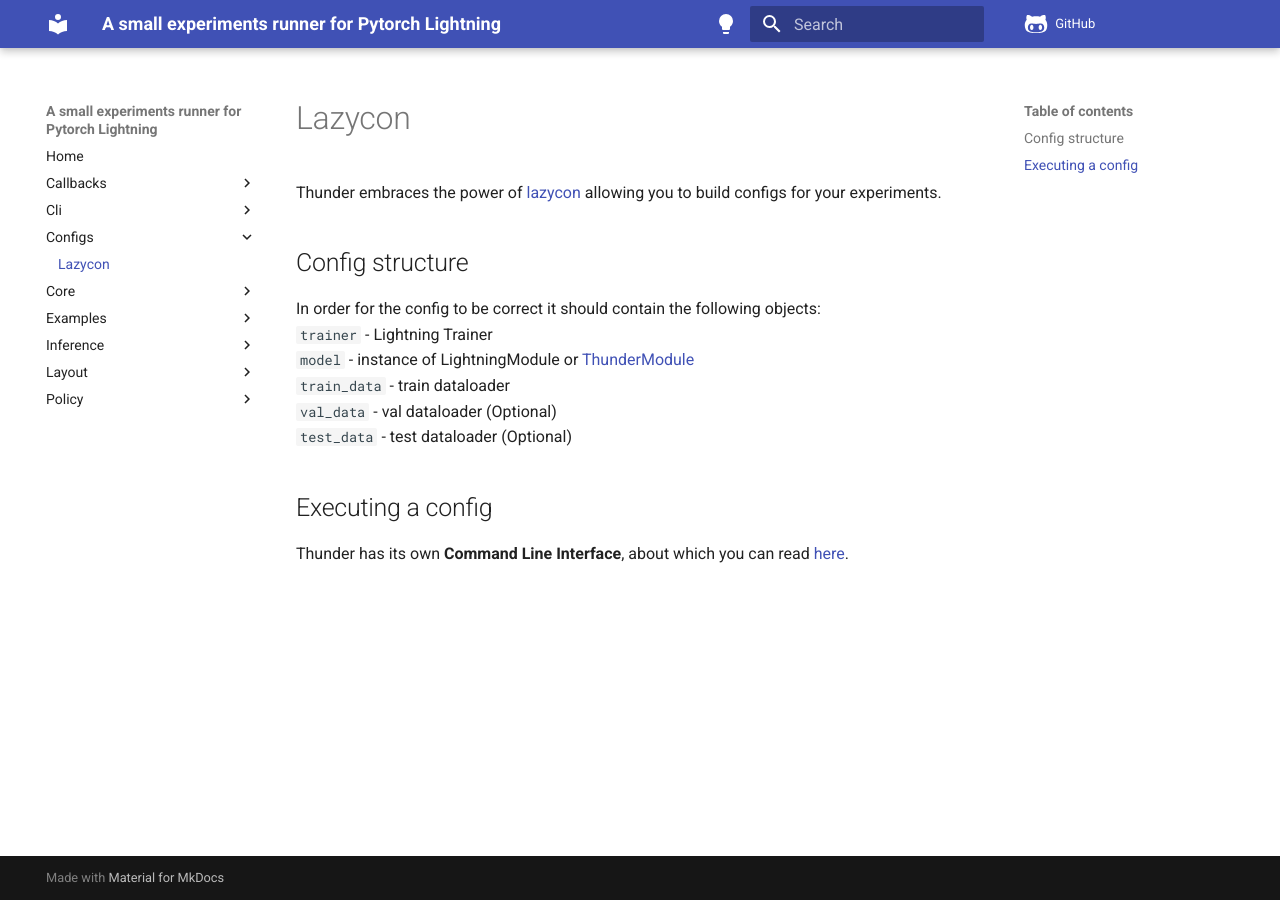
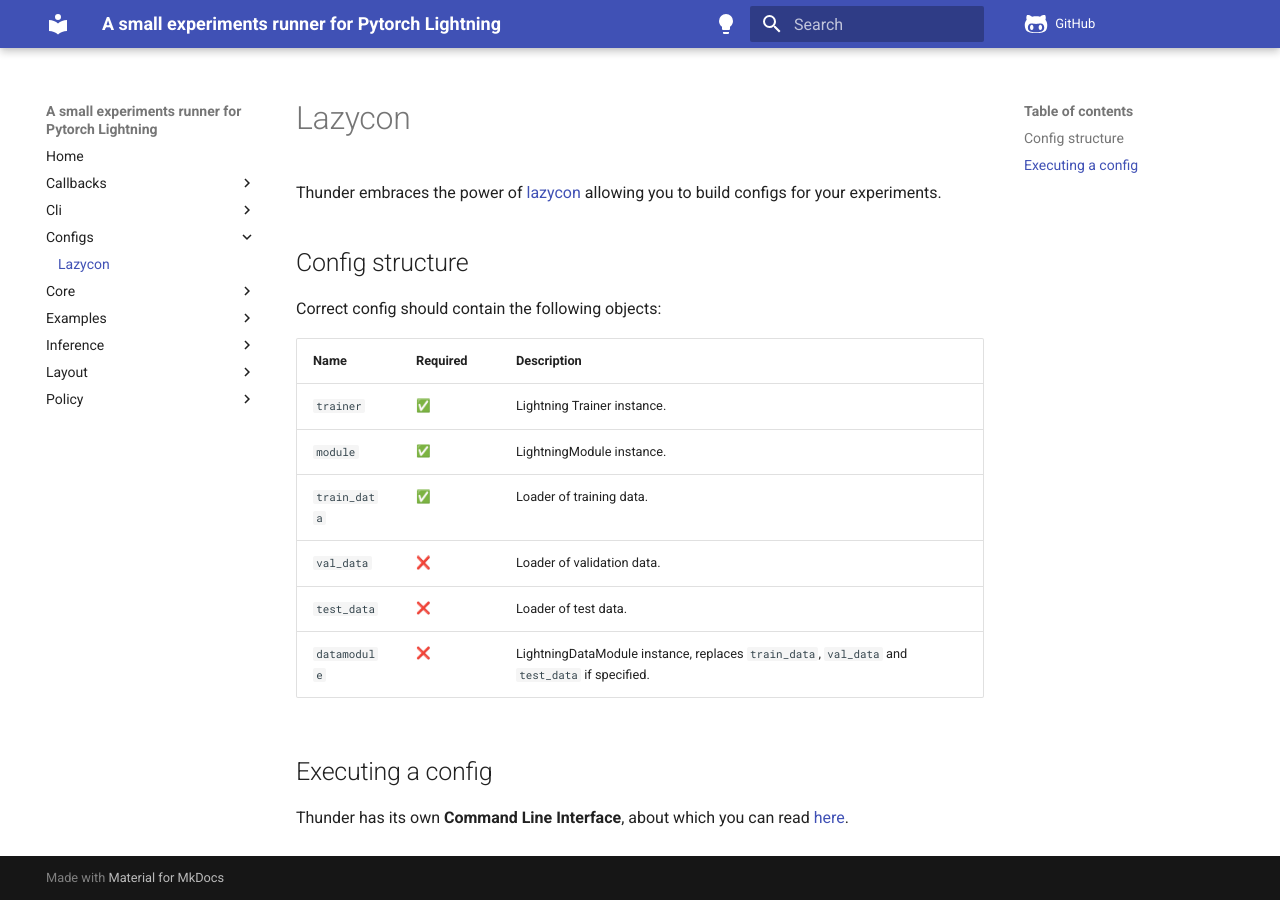
Before and after one commit to neuro-ml/thunder, an MkDocs documentation site: the page built from docs/configs/index.md, in a window 1280 px wide. Built offline with MkDocs 1.6.1 and Material for MkDocs 9.7.7, drawn with Linux system fonts in a browser that asks for light colours; emoji names are drawn with the system emoji font; comment, search, counter and statistics services are not loaded; the version menu is left out.

Commit message:
Configs now support datamodule

```diff
--- a/docs/configs/index.md
+++ b/docs/configs/index.md
@@ -3,12 +3,17 @@
 allowing you to build configs for your
 experiments.
 ## Config structure
-In order for the config to be correct it should contain the following objects:
-`trainer` - Lightning Trainer
-`model` - instance of LightningModule or [ThunderModule](../core/thunder_module.md)
-`train_data` - train dataloader
-`val_data` - val dataloader (Optional)
-`test_data` - test dataloader (Optional)
+Correct config should contain the following objects:
+
+| Name                 | Required           | Description                          |
+|----------------------|--------------------|--------------------------------------|
+| `trainer`            | :white_check_mark: | Lightning Trainer instance.          |
+| `module`             | :white_check_mark: | LightningModule instance.            |
+| `train_data`         | :white_check_mark: | Loader of training data.             |
+| `val_data`           | :x:                | Loader of validation data.           |
+| `test_data`          | :x:                | Loader of test data.                 |
+| `datamodule`           | :x:                | LightningDataModule instance, replaces `train_data`, `val_data` and `test_data` if specified. |
+
 
 ## Executing a config
 Thunder has its own **Command Line Interface**,
```
Also changed, not shown: docs/cli/index.md (+1 -1 lines), 1 other file.
